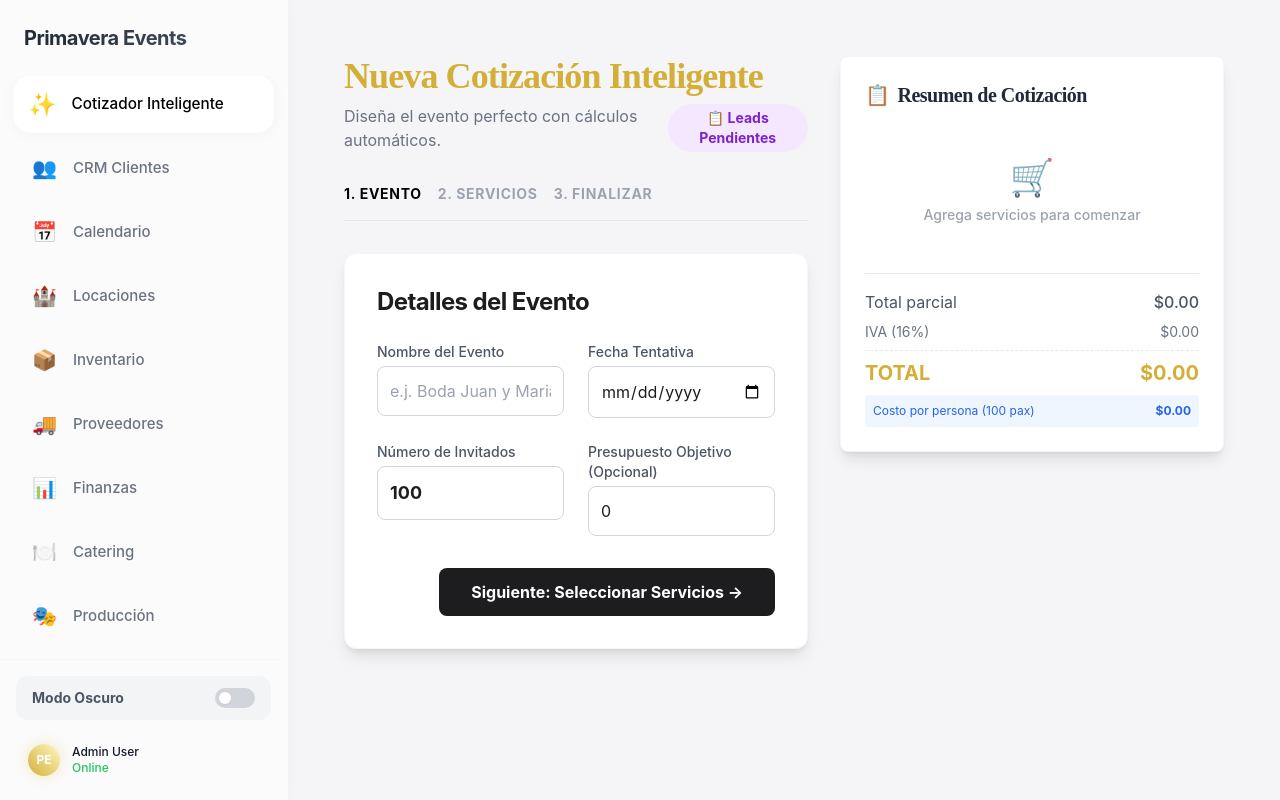
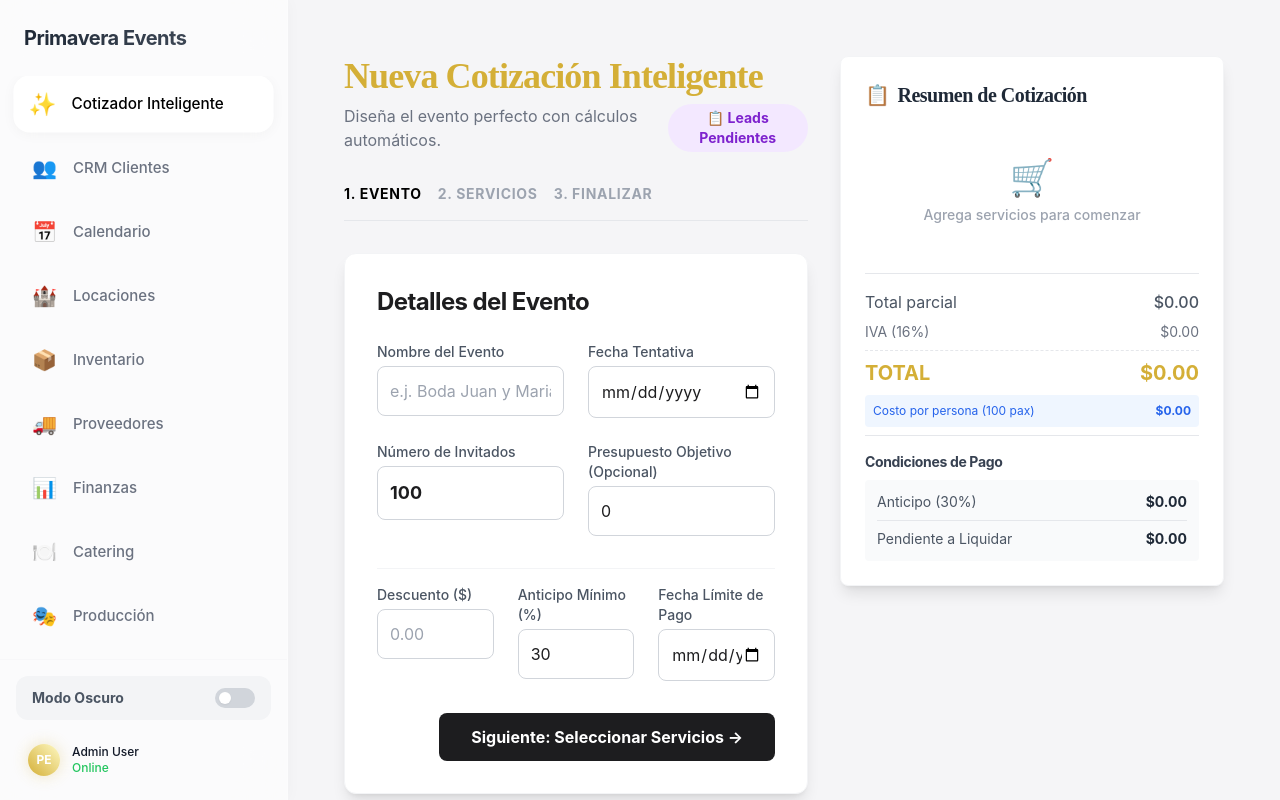
Before and after one commit to 5410m0n0c001/Primavera-Events-Group-App2.0-, a React (Vite) app in the folder client/: page / in a window 1280 px wide. Built offline with nearby package versions, Linux system fonts and the light colour scheme.

Commit message:
feat: financial settings in quote builder

```diff
--- a/client/src/components/QuoteBuilder/QuoteBreakdown.tsx
+++ b/client/src/components/QuoteBuilder/QuoteBreakdown.tsx
@@ -8,7 +8,7 @@ interface QuoteBreakdownProps {
 }
 
 const QuoteBreakdown: React.FC<QuoteBreakdownProps> = ({ draft, onRemove }) => {
-    const { subtotal, iva, total, costPerPerson } = useQuoteCalculations(draft);
+    const { subtotal, discount, iva, total, costPerPerson, downPaymentAmount, downPaymentPercentage } = useQuoteCalculations(draft);
 
     // Formato de moneda mexicana
     const formatCurrency = (amount: number) => {
@@ -78,6 +78,14 @@ const QuoteBreakdown: React.FC<QuoteBreakdownProps> = ({ draft, onRemove }) => {
                     <span>Total parcial</span>
                     <span className="font-medium">{formatCurrency(subtotal)}</span>
                 </div>
+
+                {discount > 0 && (
+                    <div className="flex justify-between text-green-600">
+                        <span>Descuento</span>
+                        <span>- {formatCurrency(discount)}</span>
+                    </div>
+                )}
+
                 <div className="flex justify-between text-sm text-gray-500">
                     <span>IVA (16%)</span>
                     <span>{formatCurrency(iva)}</span>
@@ -92,6 +100,27 @@ const QuoteBreakdown: React.FC<QuoteBreakdownProps> = ({ draft, onRemove }) => {
                         <span className="font-bold">{formatCurrency(costPerPerson)}</span>
                     </div>
                 )}
+
+                {/* Payment Conditions */}
+                <div className="mt-6 pt-4 border-t">
+                    <h4 className="font-bold text-gray-700 mb-2 text-sm">Condiciones de Pago</h4>
+                    <div className="bg-gray-50 p-3 rounded text-sm space-y-2">
+                        <div className="flex justify-between items-center">
+                            <span className="text-gray-600">Anticipo ({downPaymentPercentage}%)</span>
+                            <span className="font-bold text-gray-800">{formatCurrency(downPaymentAmount)}</span>
+                        </div>
+                        {draft.paymentLimitDate && (
+                            <div className="flex justify-between items-center">
+                                <span className="text-gray-600">Fecha Límite</span>
+                                <span className="font-bold text-gray-800">{new Date(draft.paymentLimitDate).toLocaleDateString()}</span>
+                            </div>
+                        )}
+                        <div className="flex justify-between items-center pt-2 border-t border-gray-200 mt-2">
+                            <span className="text-gray-600">Pendiente a Liquidar</span>
+                            <span className="font-bold text-gray-800">{formatCurrency(total - downPaymentAmount)}</span>
+                        </div>
+                    </div>
+                </div>
             </div>
         </div>
     );
--- a/client/src/components/QuoteBuilder/Wizard.tsx
+++ b/client/src/components/QuoteBuilder/Wizard.tsx
@@ -74,7 +74,10 @@ const QuoteWizard: React.FC = () => {
         eventName: '',
         guestCount: 100,
         date: '',
-        selectedItems: [] // { item: any, quantity: number }
+        selectedItems: [], // { item: any, quantity: number }
+        discount: 0,
+        downPaymentPercentage: 30, // Default 30%
+        paymentLimitDate: ''
     });
     const [budget, setBudget] = useState(0);
     const [showManualForm, setShowManualForm] = useState(false);
@@ -303,6 +306,39 @@ const QuoteWizard: React.FC = () => {
                                     onChange={e => setBudget(parseInt(e.target.value) || 0)}
                                 />
                             </div>
+
+                            {/* Financial Settings */}
+                            <div className="md:col-span-2 grid grid-cols-1 md:grid-cols-3 gap-6 pt-4 border-t border-gray-100 mt-2">
+                                <div>
+                                    <label className="block text-sm font-medium mb-1 text-gray-600">Descuento ($)</label>
+                                    <input
+                                        type="number"
+                                        className="w-full border-gray-300 rounded-lg p-3 border"
+                                        placeholder="0.00"
+                                        value={draft.discount || ''}
+                                        onChange={e => setDraft({ ...draft, discount: parseFloat(e.target.value) || 0 })}
+                                    />
+                                </div>
+                                <div>
+                                    <label className="block text-sm font-medium mb-1 text-gray-600">Anticipo Mínimo (%)</label>
+                                    <input
+                                        type="number"
+                                        className="w-full border-gray-300 rounded-lg p-3 border"
+                                        placeholder="30"
+                                        value={draft.downPaymentPercentage || ''}
+                                        onChange={e => setDraft({ ...draft, downPaymentPercentage: parseFloat(e.target.value) || 0 })}
+                                    />
+                                </div>
+                                <div>
+                                    <label className="block text-sm font-medium mb-1 text-gray-600">Fecha Límite de Pago</label>
+                                    <input
+                                        type="date"
+                                        className="w-full border-gray-300 rounded-lg p-3 border"
+                                        value={draft.paymentLimitDate || ''}
+                                        onChange={e => setDraft({ ...draft, paymentLimitDate: e.target.value })}
+                                    />
+                                </div>
+                            </div>
                         </div>
                         <div className="mt-8 flex justify-end">
                             <button onClick={() => setStep(2)} className="w-full md:w-auto bg-primavera-black text-white px-8 py-3 rounded-lg font-bold hover:bg-gray-800 transition">
--- a/client/src/hooks/useQuoteCalculations.ts
+++ b/client/src/hooks/useQuoteCalculations.ts
@@ -6,7 +6,6 @@ export const useQuoteCalculations = (draft: QuoteDraft) => {
         let subtotal = 0;
 
         // Filter items by category/logic to match user's requested domain logic
-        // ADAPTATION: Mapping current 'QuoteItem[]' to logic domains
         const items = draft.selectedItems || [];
 
         // Sum all items
@@ -19,8 +18,13 @@ export const useQuoteCalculations = (draft: QuoteDraft) => {
             subtotal += unitPrice * quantity;
         });
 
-        const iva = Number((subtotal * 0.16).toFixed(2));
-        const total = Number((subtotal + iva).toFixed(2));
+        const discount = Number(draft.discount) || 0;
+        const subtotalAfterDiscount = Math.max(0, subtotal - discount);
+        const iva = Number((subtotalAfterDiscount * 0.16).toFixed(2));
+        const total = Number((subtotalAfterDiscount + iva).toFixed(2));
+
+        const downPaymentPercentage = Number(draft.downPaymentPercentage) || 0;
+        const downPaymentAmount = Number((total * (downPaymentPercentage / 100)).toFixed(2));
 
         const costPerPerson = (draft.guestCount > 0 && total > 0)
             ? total / draft.guestCount
@@ -28,13 +32,19 @@ export const useQuoteCalculations = (draft: QuoteDraft) => {
 
         return {
             subtotal,
+            discount,
+            subtotalAfterDiscount,
             iva,
             tax: iva, // Backward compatibility alias
             total,
+            downPaymentPercentage,
+            downPaymentAmount,
             costPerPerson
         };
     }, [
         draft.selectedItems,
-        draft.guestCount
+        draft.guestCount,
+        draft.discount,
+        draft.downPaymentPercentage
     ]);
 };
--- a/client/src/types.ts
+++ b/client/src/types.ts
@@ -41,4 +41,9 @@ export interface QuoteDraft {
     date: string;
 
     selectedItems: QuoteItem[];
+
+    // Financial Settings
+    downPaymentPercentage?: number;
+    paymentLimitDate?: string;
+    discount?: number;     // Fixed amount
 }
```
